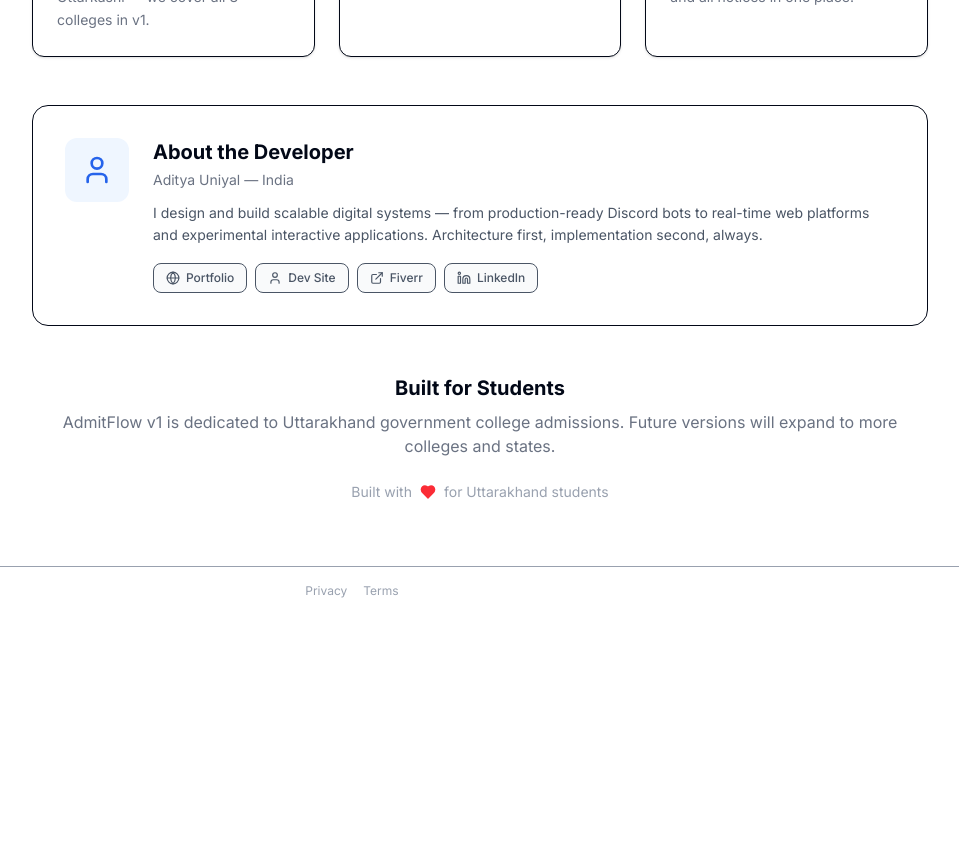
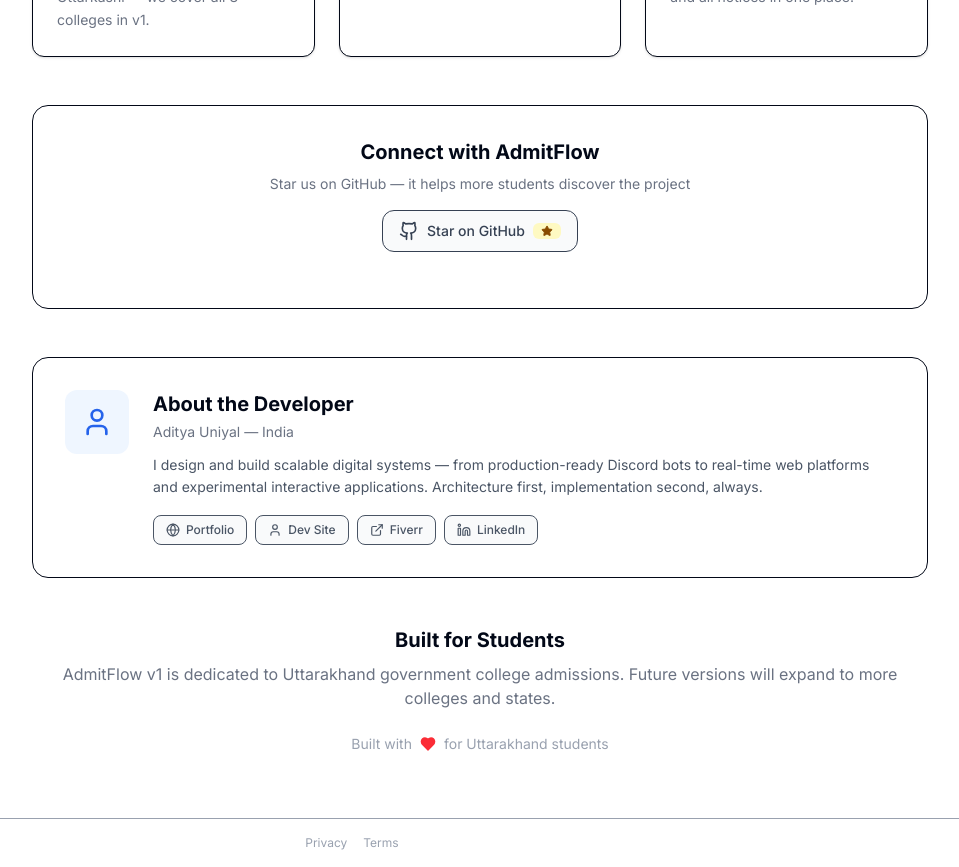
Before and after one commit to uniyal-aditya/Admitflow, a Next.js app: page /about in a window 1280 px wide. Shown: the part 2900-3767 px from the top of the page, without its empty margins (288-1247 px from the left). Before the commit the page ends 3515 px from the top, so only its background shows below. Built offline with nearby package versions, Linux system fonts and the light colour scheme; no server answers.

Commit message:
Add AdmitFlow social section with GitHub star link to about page

```diff
--- a/src/app/about/page.tsx
+++ b/src/app/about/page.tsx
@@ -3,7 +3,7 @@
 import {
   GraduationCap, Heart, Sparkles,
   Shield, BookOpen, Users, Target, Star,
-  Globe, ExternalLink, Linkedin, User,
+  Globe, ExternalLink, Linkedin, User, Github,
 } from "lucide-react";
 
 const values = [
@@ -128,6 +128,27 @@ export default function AboutPage() {
 
 
       <section className="rounded-2xl border bg-white p-8 dark:bg-gray-900 dark:border-gray-800">
+        <div className="text-center mb-6">
+          <h2 className="text-xl font-bold mb-2">Connect with AdmitFlow</h2>
+          <p className="text-sm text-gray-500 mb-4">Star us on GitHub — it helps more students discover the project</p>
+          <div className="flex flex-wrap items-center justify-center gap-3">
+            <a
+              href="https://github.com/uniyal-aditya/Admitflow"
+              target="_blank"
+              rel="noopener noreferrer"
+              className="inline-flex items-center gap-2 rounded-xl border bg-gray-50 px-4 py-2.5 text-sm font-medium text-gray-700 hover:bg-gray-100 dark:bg-gray-800 dark:border-gray-700 dark:text-gray-300 dark:hover:bg-gray-700 transition-colors"
+            >
+              <Github className="h-5 w-5" />
+              Star on GitHub
+              <span className="inline-flex items-center gap-1 rounded-md bg-yellow-100 px-2 py-0.5 text-xs font-semibold text-yellow-800 dark:bg-yellow-900/40 dark:text-yellow-300">
+                <Star className="h-3 w-3 fill-current" />
+              </span>
+            </a>
+          </div>
+        </div>
+      </section>
+
+      <section className="rounded-2xl border bg-white p-8 dark:bg-gray-900 dark:border-gray-800">
         <div className="flex flex-col sm:flex-row items-start gap-6">
           <div className="flex h-16 w-16 shrink-0 items-center justify-center rounded-xl bg-indigo-50 text-indigo-600 dark:bg-indigo-950/50 dark:text-indigo-400">
             <User className="h-8 w-8" />
```
